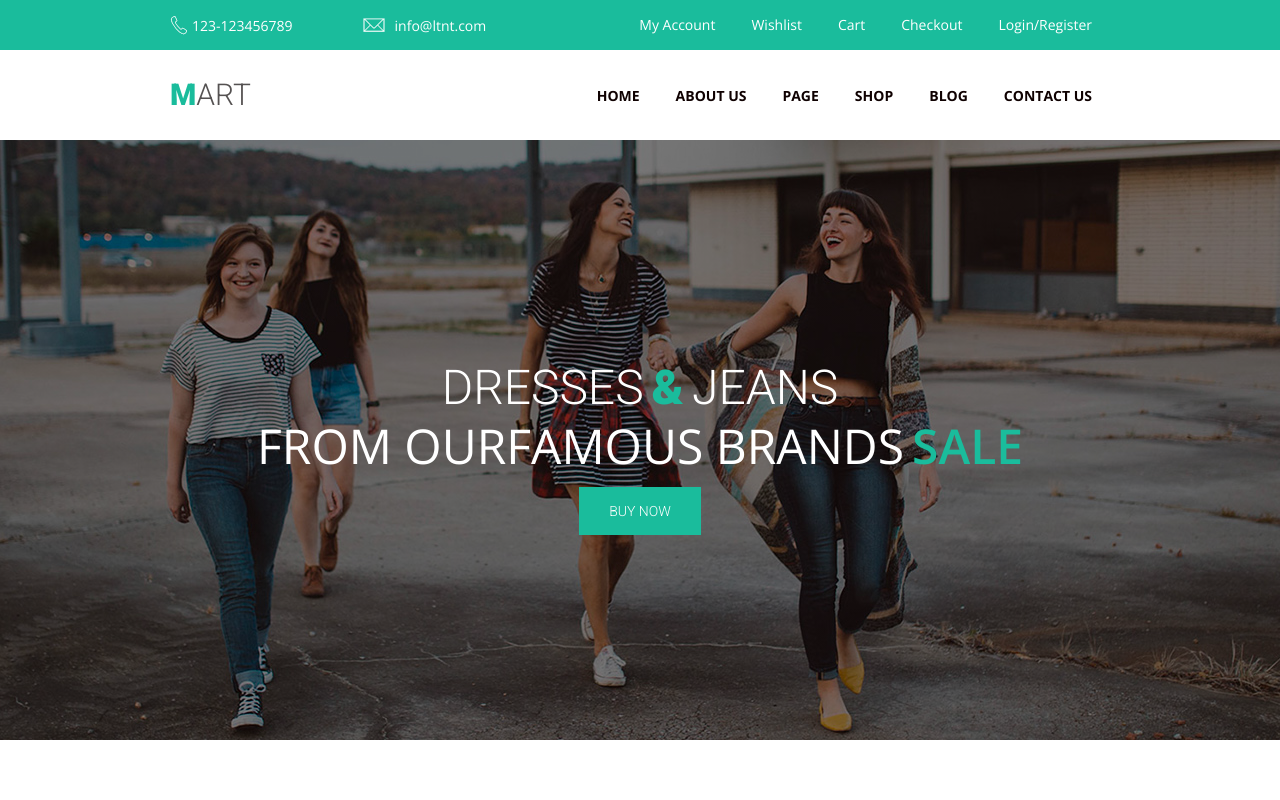
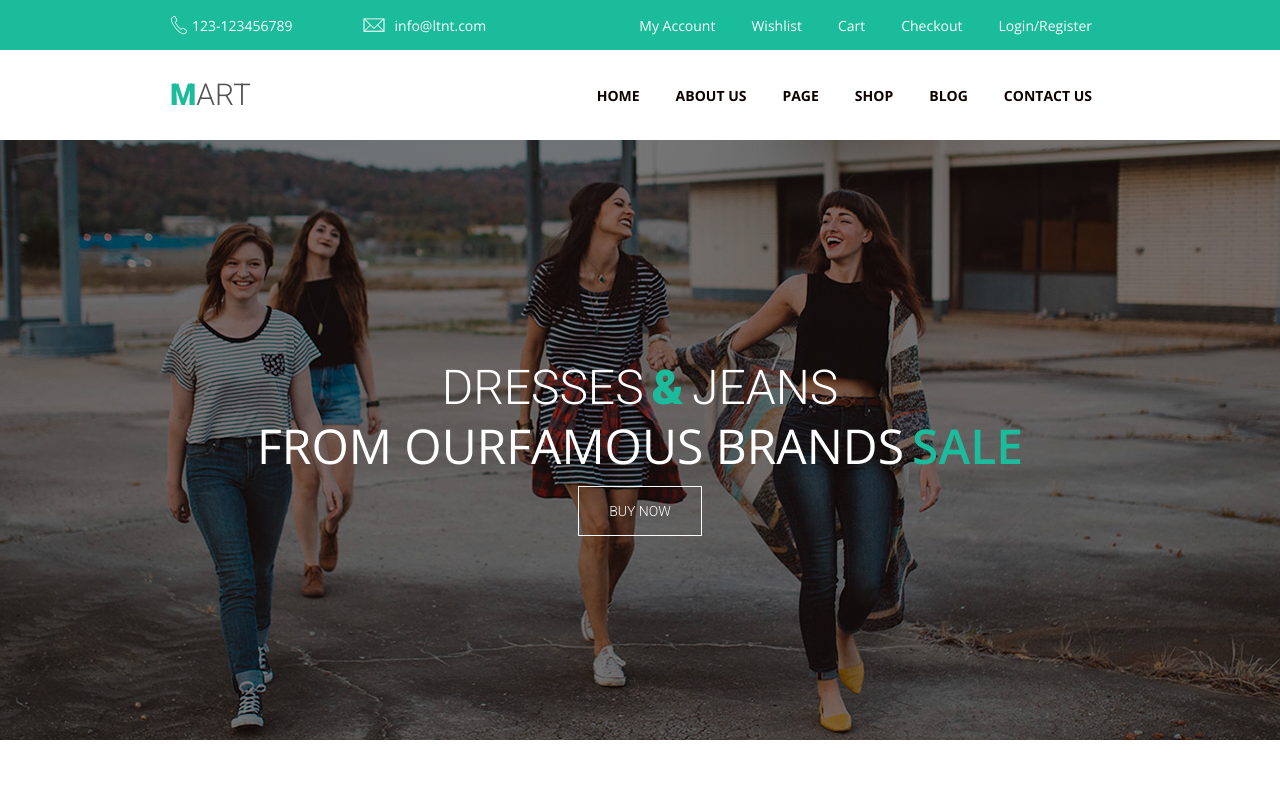
Before and after one commit to andrii-zubatiuk/goit-markup-hw-05, a plain HTML site: page index.html in a window 1280 px wide. Shown: the top 800 px of the page. Drawn offline with nearby package versions, Linux system fonts and the light colour scheme; a web font is replaced by a local one.

Commit message:
Внес еще правки, теперь готово

```diff
--- a/css/styles.css
+++ b/css/styles.css
@@ -114,6 +114,7 @@ img {
 }
 
 .user-nav-link {
+  display: block;
   text-decoration: none;
   font-family: var(--rubric-font);
   font-size: 14px;
@@ -260,18 +261,17 @@ img {
   font-family: var(--general-font);
   color: var(--white-color);
   font-weight: 300;
-  background-color: var(--accent-color);
   padding: 16px 30px;
   width: 120px;
   min-height: 40px;
+  border: 1px solid var(--white-color);
   cursor: pointer;
-  transform: scale(1);
-  transition: transform 150ms linear;
 }
 
 .hero-link:hover,
 .hero-link:focus {
-  transform: scale(1.1);
+  background-color: var(--accent-color);
+  border: none;
 }
 
 /* advantages */
```
